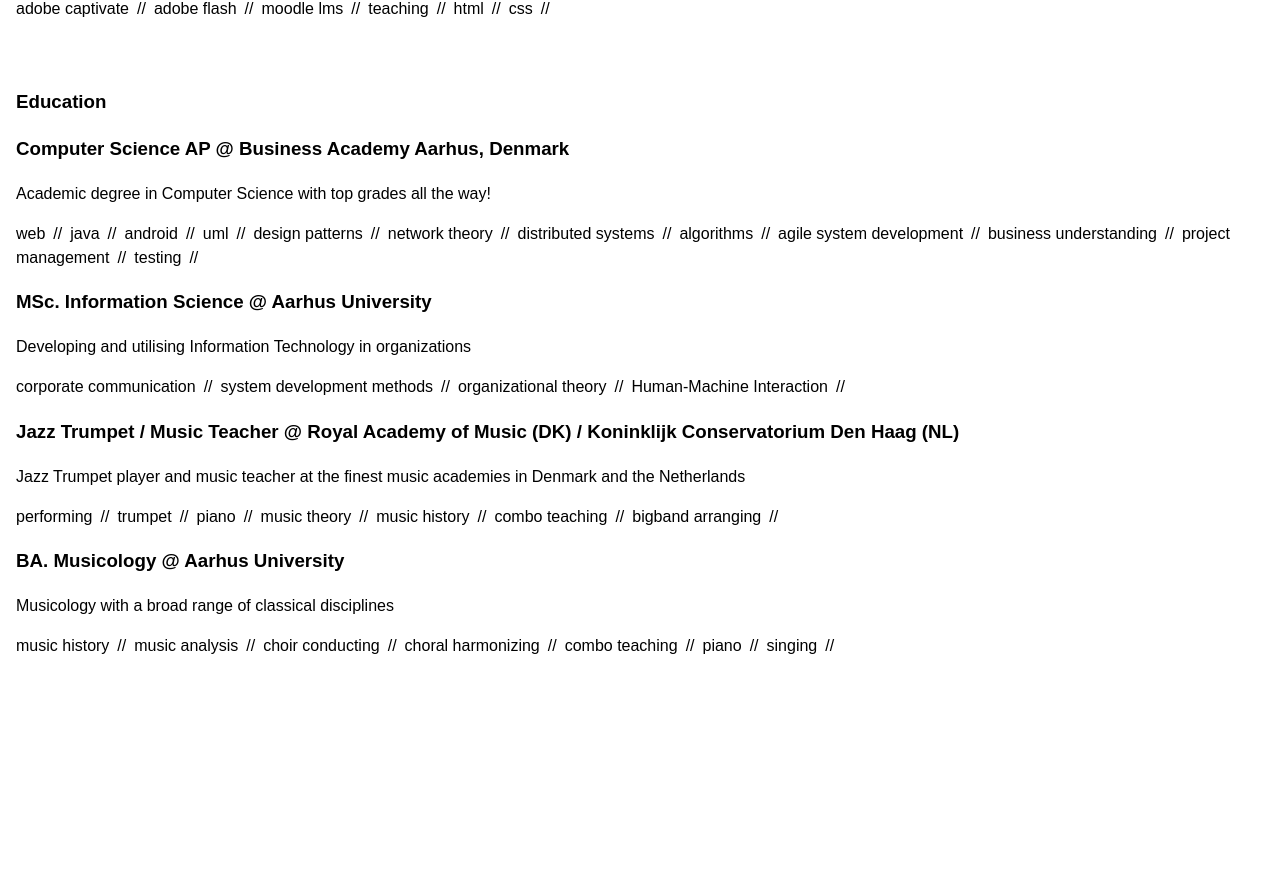
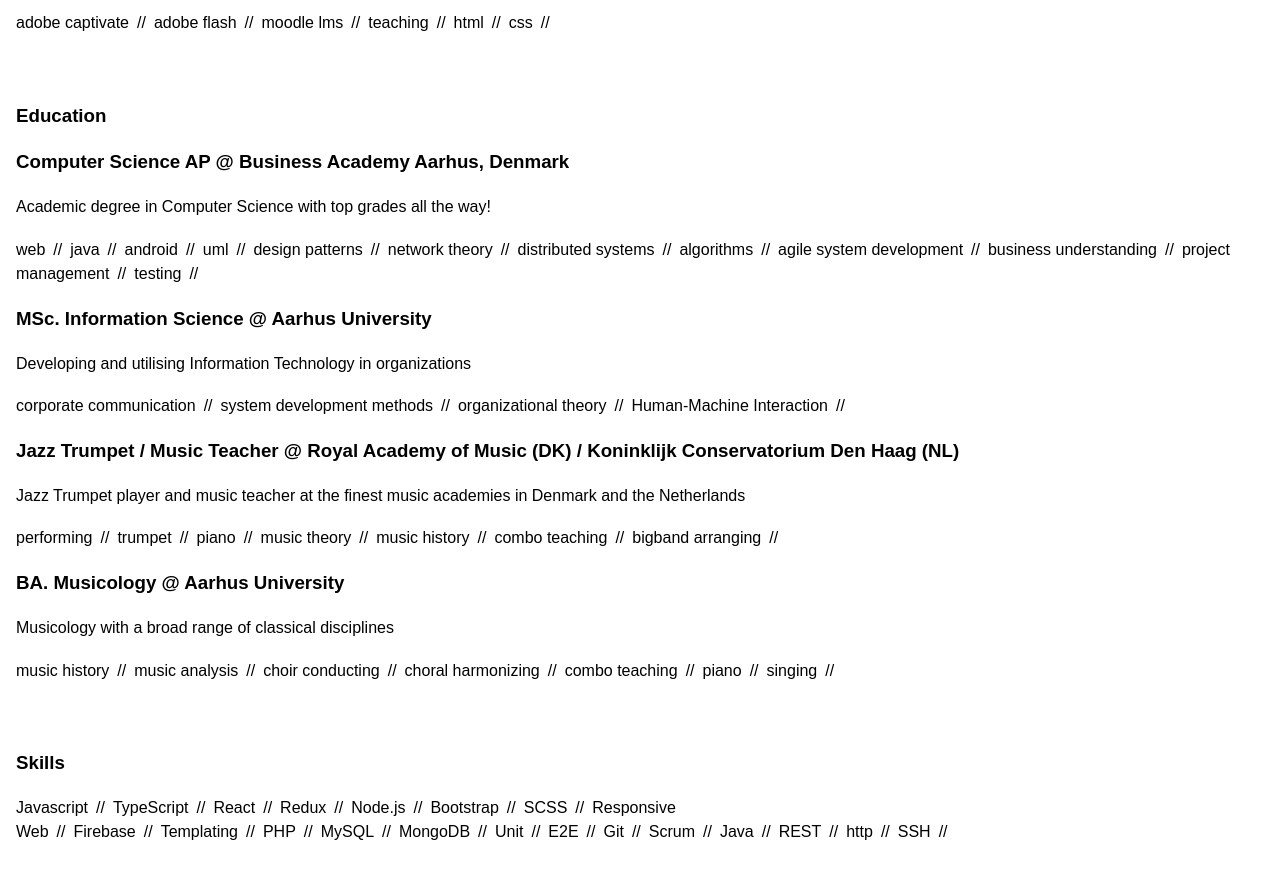
Before and after one commit to olefrank/olefrank.github.io, a React (Create React App) app: page / in a window 1280 px wide. Shown: the part 1086-1962 px from the top of the page. Before the commit the page ends 1776 px from the top, so only its background shows below. Built offline with nearby package versions, Linux system fonts and the light colour scheme.

Commit message:
Skills component, refactor Keywords component

```diff
--- a/src/components/App/App.jsx
+++ b/src/components/App/App.jsx
@@ -4,9 +4,11 @@
 import { faEnvelope } from '@fortawesome/free-solid-svg-icons';
 import PageHeader from 'components/PageHeader/PageHeader';
 import Intro from 'components/Intro/Intro';
+import Keywords from 'components/Keywords/Keywords';
 import Experience from 'components/Experience/Experience';
 import experiences from 'data/experiences';
 import educations from 'data/educations';
+import skills from 'data/skills';
 
 import './App.css';
 
@@ -20,6 +22,9 @@
 				<Intro />
 				<Experience title="Experience" data={experiences} />
 				<Experience title="Education" data={educations} />
+				<div className="App__keywords">
+				<Keywords title="Skills" data={skills} />
+				</div>
 			</div>
 		);
 	}
--- a/src/components/App/App.scss
+++ b/src/components/App/App.scss
@@ -1,3 +1,7 @@
+@import '../../styling/utils.scss';
+
 .App {
-
+  &__keywords {
+    @extend .page-padding;
+  }
 }
--- a/src/components/ExperienceItem/ExperienceItem.jsx
+++ b/src/components/ExperienceItem/ExperienceItem.jsx
@@ -1,6 +1,5 @@
 import React from 'react';
-import Keyword from '../Keyword/Keyword';
-import './ExperienceItem.css';
+import Keywords from '../Keywords/Keywords';
 
 const ExperienceItem = ({ data }) => (
 	<div className="ExperienceItem">
@@ -9,7 +8,7 @@
 			<span className="ExperienceItem__company">{` @ ${data.company}`}</span>
 		</h3>
 		<p className="ExperienceItem__description">{data.description}</p>
-		<ul className="ExperienceItem__keywords">{data.keywords && data.keywords.map((keyword, i) => <Keyword key={i} data={keyword} />)}</ul>
+		<Keywords data={data.keywords} />
 	</div>
 );
 export default ExperienceItem;
--- a/src/components/Keyword/Keyword.jsx
+++ /dev/null
@@ -1,9 +0,0 @@
-import React from 'react';
-import './Keyword.css';
-
-const Keyword = ({data}) => (
-  <div className="Keyword">
-   {data}
-  </div>
-)
-export default Keyword;
--- /dev/null
+++ b/src/components/Keywords/Keyword/Keyword.jsx
@@ -0,0 +1,5 @@
+import React from 'react';
+import './Keyword.css';
+
+const Keyword = ({ data }) => <div className="Keyword">{data}</div>;
+export default Keyword;
--- a/src/components/Keyword/Keyword.scss
+++ b/src/components/Keywords/Keyword/Keyword.scss
@@ -1,4 +1,4 @@
-@import '../../styling/utils.scss';
+@import '../../../styling/utils.scss';
 
 .Keyword {
   display: inline;
--- /dev/null
+++ b/src/components/Keywords/Keywords.jsx
@@ -0,0 +1,11 @@
+import React from 'react';
+import Keyword from './Keyword/Keyword';
+import './Keywords.css';
+
+const Keywords = ({ title, data }) => (
+	<div className="Keywords">
+		<h3>{title}</h3>
+		<ul className="Keywords__list">{data && data.map((keyword, i) => <Keyword key={i} data={keyword} />)}</ul>
+	</div>
+);
+export default Keywords;
--- a/src/components/ExperienceItem/ExperienceItem.scss
+++ b/src/components/Keywords/Keywords.scss
@@ -1,7 +1,7 @@
 @import '../../styling/utils.scss';
 
-.ExperienceItem {
-  &__keywords {
+.Keywords {
+  &__list {
     padding: 0;
   }
 }
--- /dev/null
+++ b/src/data/skills.js
@@ -0,0 +1,23 @@
+export default [
+	'Javascript',
+	'TypeScript',
+	'React',
+	'Redux',
+	'Node.js',
+	'Bootstrap',
+	'SCSS',
+	'Responsive Web',
+	'Firebase',
+	'Templating',
+	'PHP',
+	'MySQL',
+	'MongoDB',
+	'Unit',
+	'E2E',
+	'Git',
+	'Scrum',
+	'Java',
+	'REST',
+	'http',
+	'SSH',
+];
```
